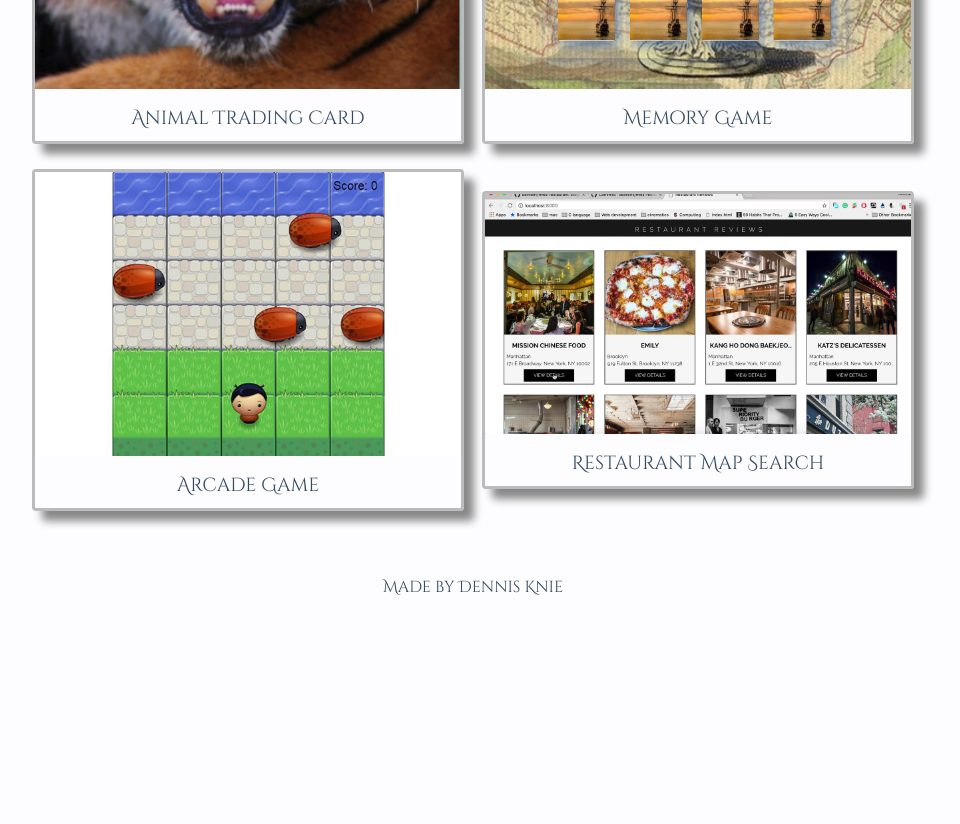
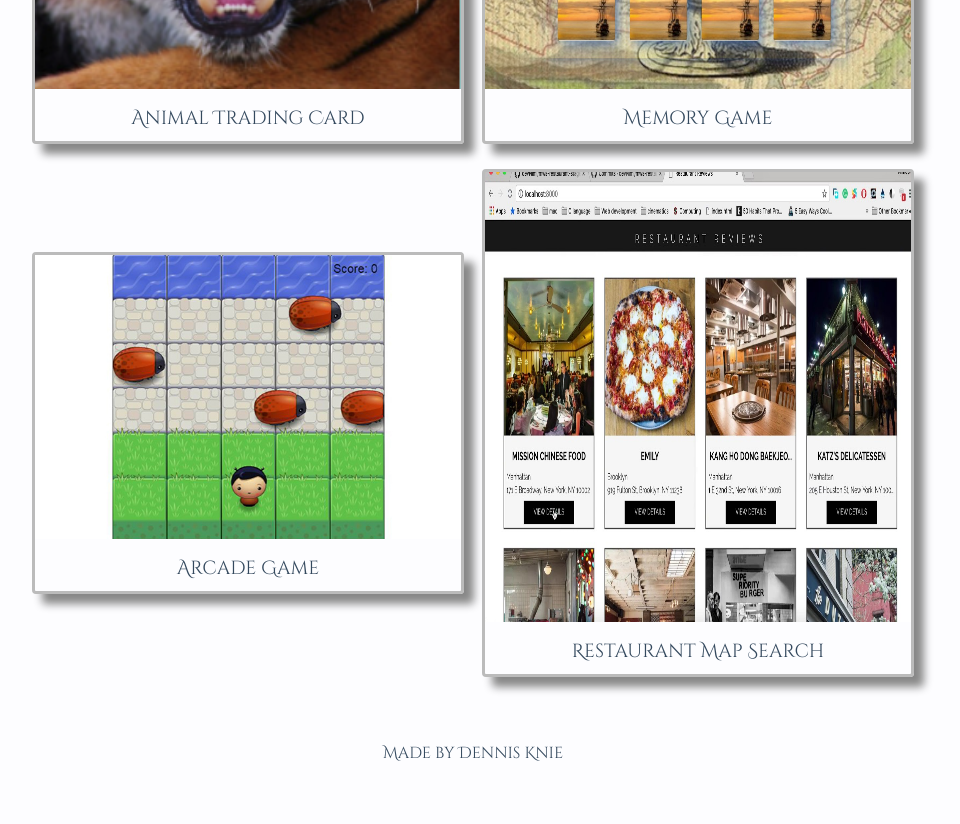
Before and after one commit to DennisKnie/DennisKnie, a plain HTML site: page index.html in a window 1280 px wide. Shown: the part 1798-2622 px from the top of the page, without its empty margins (167-1127 px from the left). Before the commit the page ends 2456 px from the top, so only its background shows below. Drawn offline with Linux system fonts and the light colour scheme.

Commit message:
Update index.html

```diff
--- a/index.html
+++ b/index.html
@@ -63,7 +63,7 @@
                 </div>
                 <div class="item">
                     <a href="https://github.com/DennisKnie/Udacity-Restaurant-stage-1" target="_blank">
-                        <img src="img/maxresdefault.jpg" alt="Restaurant Map Search" class="item-image">
+                        <img src="img/maxresdefault.jpg" alt="Restaurant Map Search" class="item-image" style="height: 450px">
                         <p class="item-info">Restaurant Map Search</p>
                     </a>
                 </div>
```
